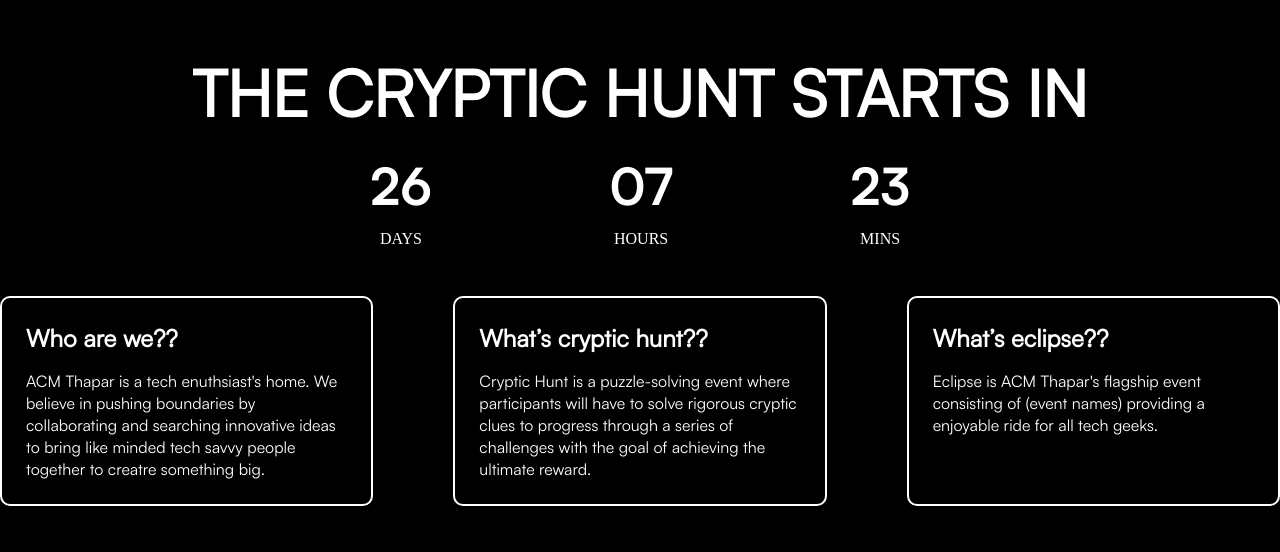
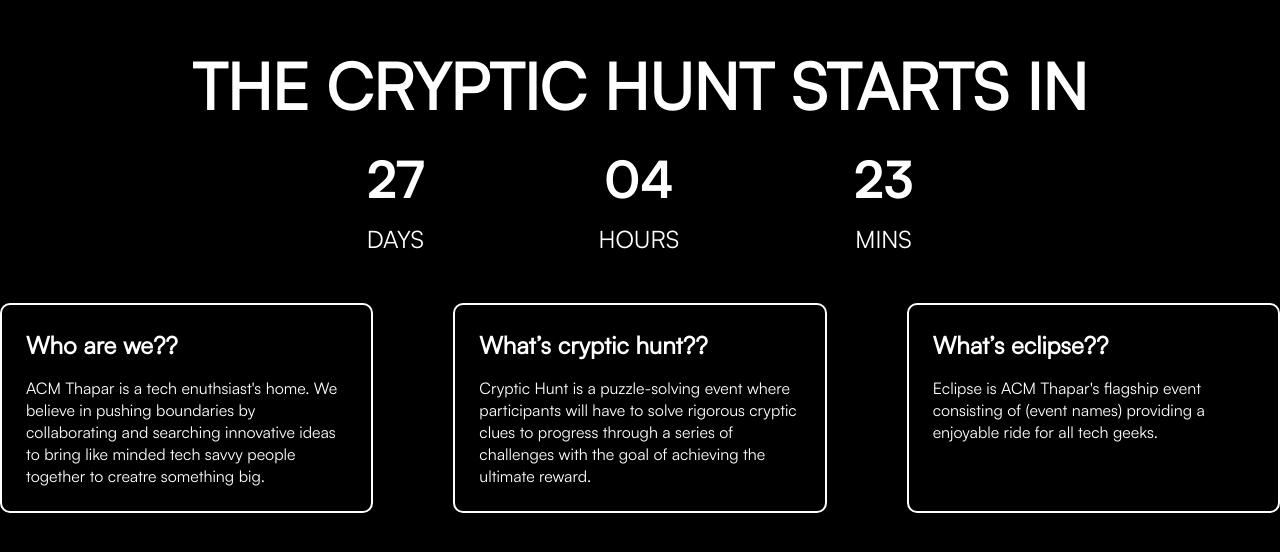
Before and after one commit to Jashany/CrypticHunt, a React (Vite) app: page / in a window 1280 px wide. Shown: the part 923-1475 px from the top of the page. Built offline with nearby package versions, Linux system fonts and the light colour scheme; no server answers.

Commit message:
changes made

```diff
--- a/src/Pages/Home/Components/Timer/Timer.jsx
+++ b/src/Pages/Home/Components/Timer/Timer.jsx
@@ -2,7 +2,7 @@
 import styles from './Timer.module.css';
 
 const calculateTimeRemaining = () => {
-  const targetDate = new Date('April 5, 2024 00:00:00 GMT+00:00');
+  const targetDate = new Date('April 5, 2024 21:00:00 GMT+00:00');
   const now = new Date();
 
   const timeRemaining = targetDate - now;
--- a/src/Pages/Home/Components/Timer/Timer.module.css
+++ b/src/Pages/Home/Components/Timer/Timer.module.css
@@ -12,6 +12,13 @@
 .timer{
     display: flex;
     flex-direction: column;
+    font-family: var(--satoshi-regular-font);
+}
+
+.timer p{
+    font-size: clamp(0.75rem,4vw,1.5rem);
+    text-align: center;
+    font-family: var(--satoshi-regular-font);
 }
 .timer>div{
     display: flex;
```
